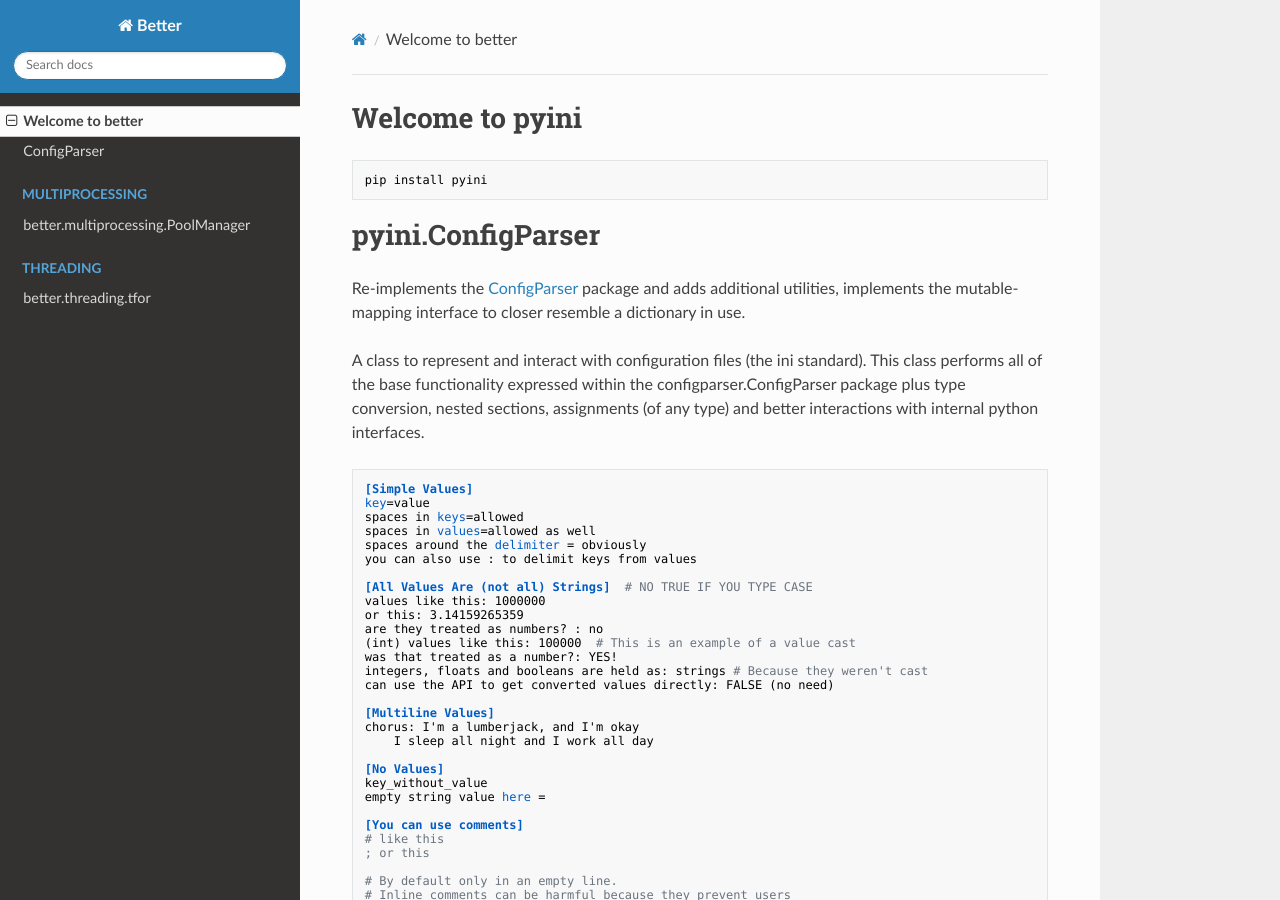
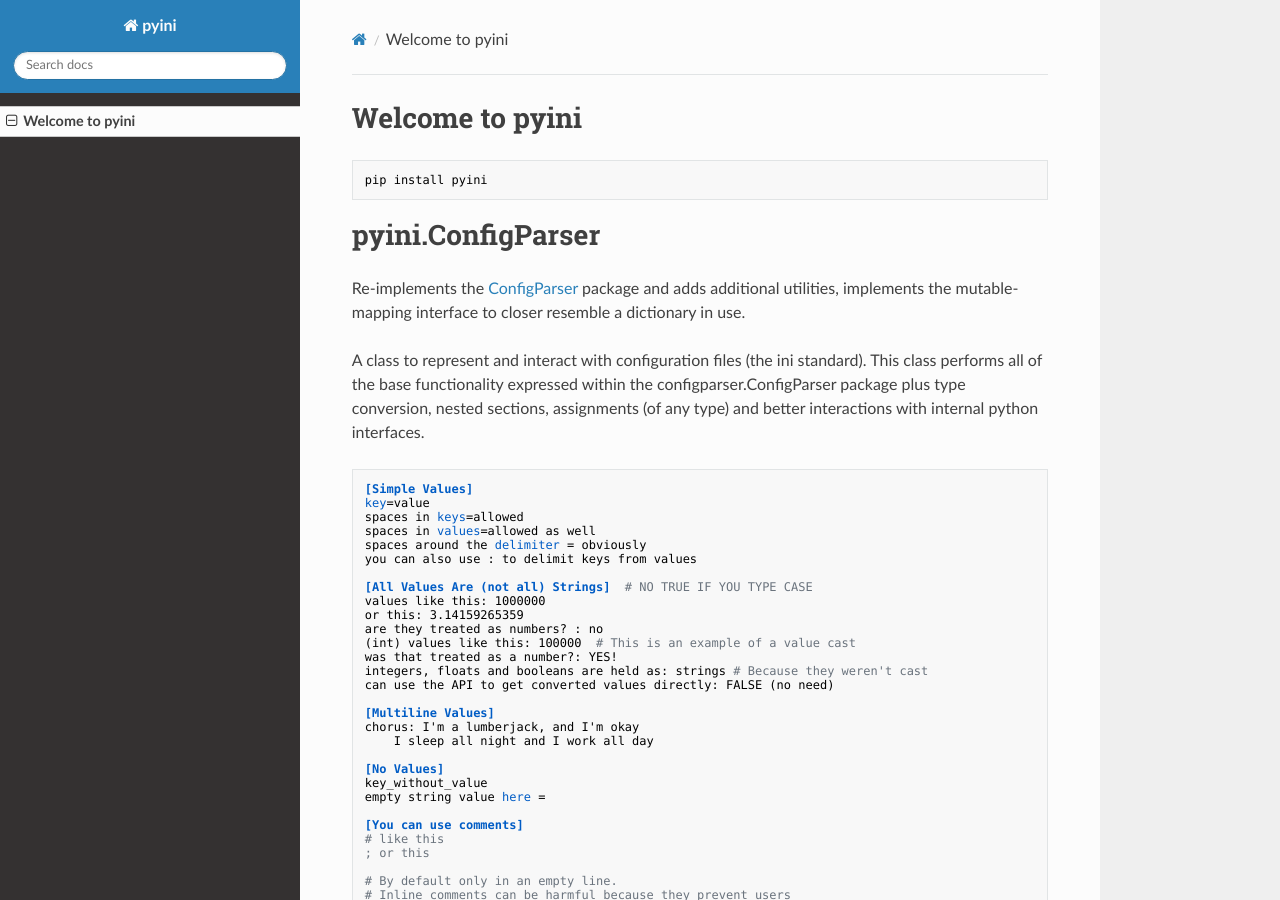
Before and after one commit to thatch/pyini, an MkDocs documentation site: the page built from docs/index.md, in a window 1280 px wide and 900 px high. Built offline with MkDocs 1.6.1, drawn with Linux system fonts in a browser that asks for light colours; nearby versions of some CDN libraries.

Commit message:
removed references to better and the docs clean up

```diff
--- a/mkdocs.yml
+++ b/mkdocs.yml
@@ -1,9 +1,4 @@
-site_name: Better
+site_name: pyini
 theme: readthedocs
 nav:
-    - Welcome to better: 'index.md'
-    - ConfigParser: 'ConfigParser.md'
-    - Multiprocessing:
-        - better.multiprocessing.PoolManager: 'multiprocessing/PoolManager.md'
-    - Threading:
-        - better.threading.tfor: 'threading/tfor.md'
+    - Welcome to pyini: 'index.md'
--- a/setup.py
+++ b/setup.py
@@ -17,7 +17,7 @@ setup(
     long_description_content_type="text/markdown",
     author="Kieran Bacon",
     author_email="Kieran.Bacon@outlook.com",
-    url="https://github.com/Kieran-Bacon/Better",
+    url="https://github.com/Kieran-Bacon/pyini",
     packages=find_packages(),
     classifiers=[
           "Programming Language :: Python :: 3",
```
